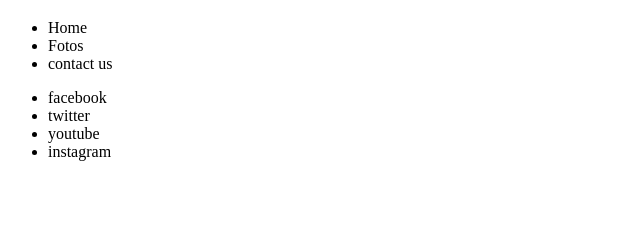
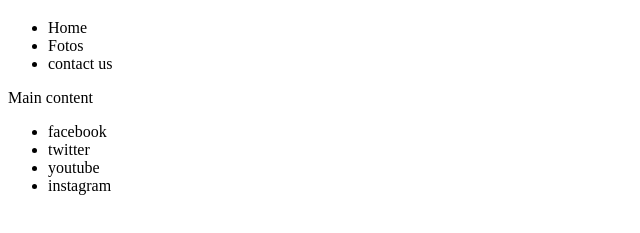
Before and after one commit to SamGree/ping-pong, a plain HTML site: page index.html in a window 1280 px wide. Shown: the part 61-294 px from the top of the page, without its empty margins (0-640 px from the left). Drawn offline with Linux system fonts and the light colour scheme.

Commit message:
add main and change title

```diff
--- a/index.html
+++ b/index.html
@@ -9,7 +9,7 @@
     <!--meta tag for search engines-->
     <meta name="description" content="Table tennis Sigtuna. club in Sigtuna, Sweden, torpgatan 7 Sigtuna">
     <meta name="keywords" content="Table tennis Sigtuna, club for learning ping pong, exercise, Sweden, Sigtuna">
-    <title>Barber</title>
+    <title>Table tennis Sigtuna</title>
 </head>
 
 <body>
@@ -28,12 +28,7 @@
 
     </header>
 
-    <main>
-
-
-
-
-    </main>
+    <main>Main content</main>
 
 
     <footer>
```
